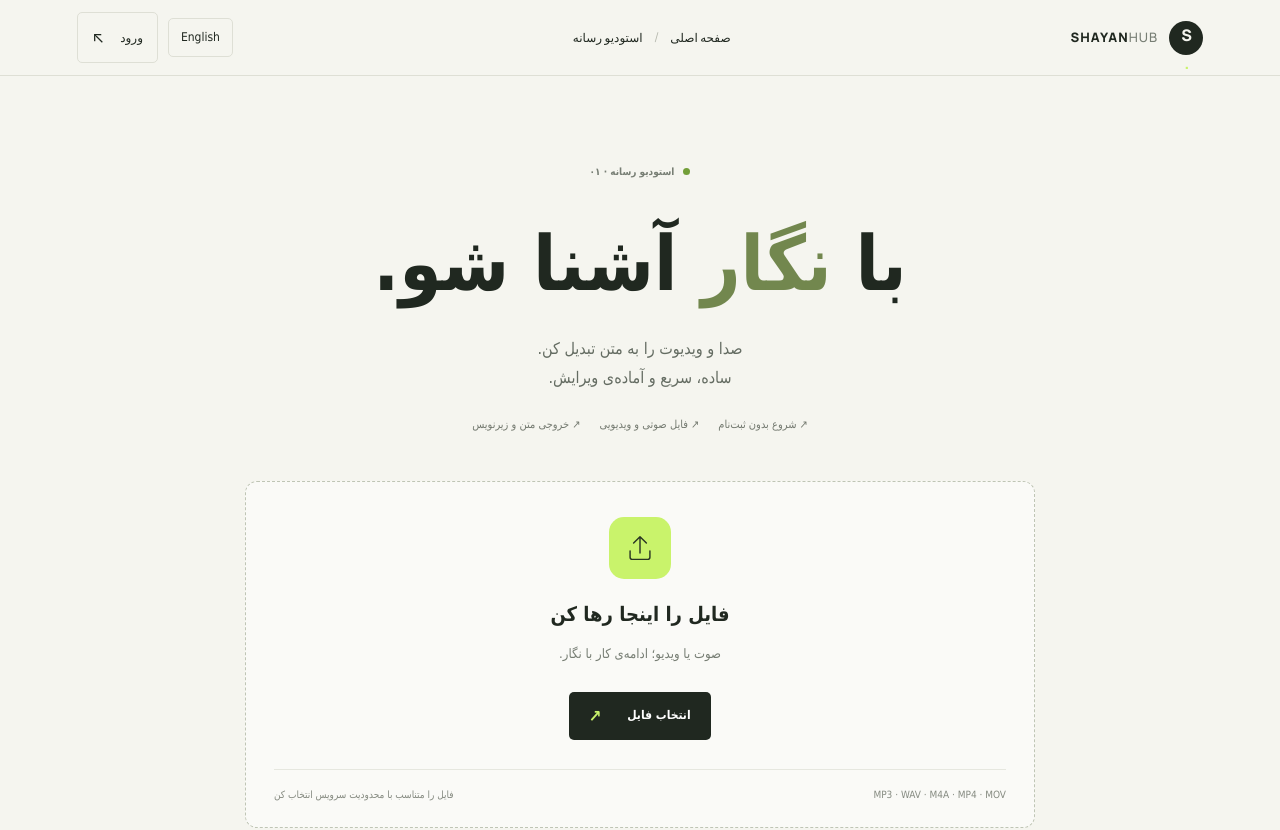
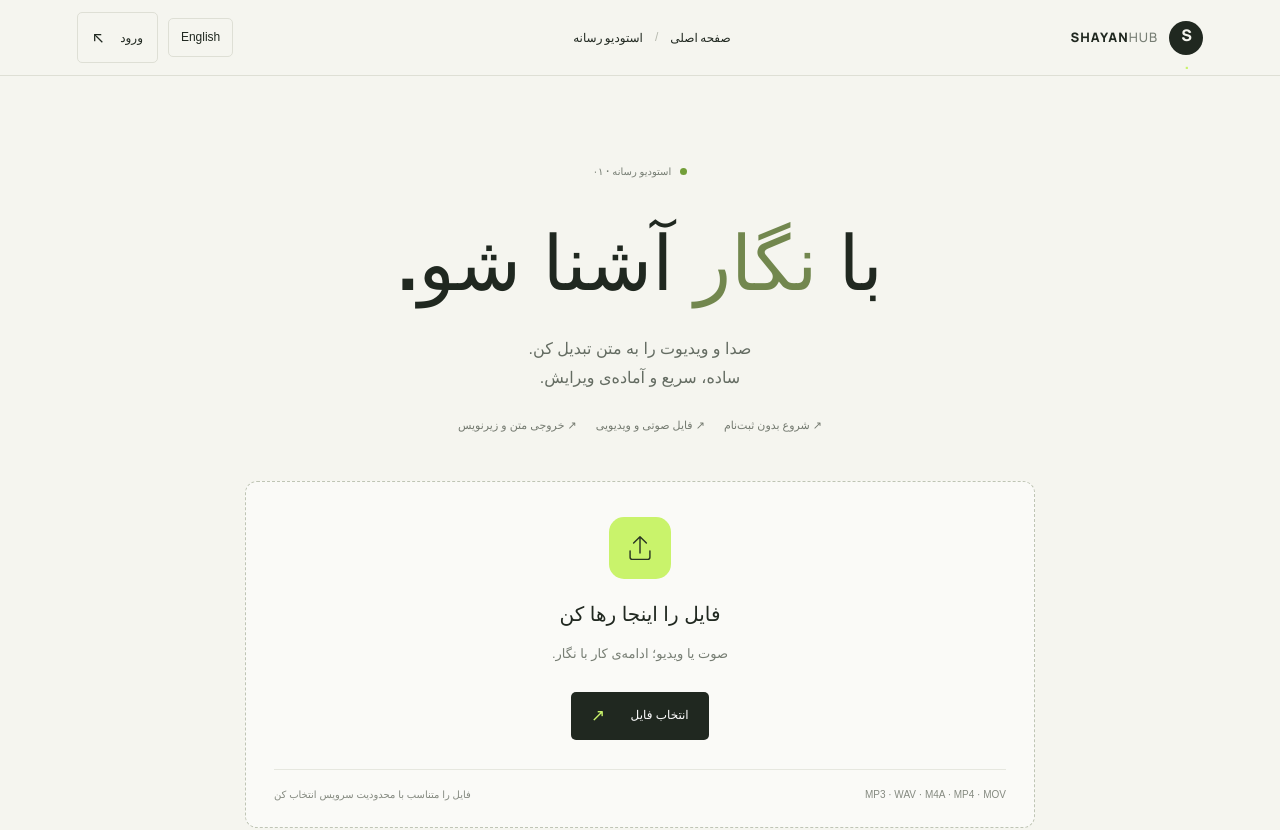
Before and after one commit to ShayanZzzz/persian-speech-ai, a React (Vite) app in the folder frontend/: page /studio/negar in a window 1280 px wide. Shown: the top 830 px of the page. Built offline with nearby package versions, Linux system fonts and the light colour scheme; a small style sheet from the web is missing.

Commit message:
Apply Vazirmatn font to Negar

```diff
--- a/frontend/src/Studio.css
+++ b/frontend/src/Studio.css
@@ -7,7 +7,7 @@
   min-height: 100vh;
   background: var(--ng-bg);
   color: var(--ng-ink);
-  font-family: Inter, -apple-system, BlinkMacSystemFont, "Segoe UI", sans-serif;
+  font-family: "Vazirmatn", sans-serif;
 }
 
 .negar-page * {
@@ -400,7 +400,7 @@
 
 /* Persian typography and RTL layout */
 .negar-page.negar-fa {
-  font-family: Tahoma, "Segoe UI", sans-serif;
+  font-family: "Vazirmatn", sans-serif;
   line-height: 1.8;
 }
 
--- a/frontend/src/main.tsx
+++ b/frontend/src/main.tsx
@@ -1,3 +1,4 @@
+import 'vazirmatn/Vazirmatn-Variable-font-face.css'
 import { StrictMode } from 'react'
 import { createRoot } from 'react-dom/client'
 import { BrowserRouter, Navigate, Route, Routes } from 'react-router-dom'
```
